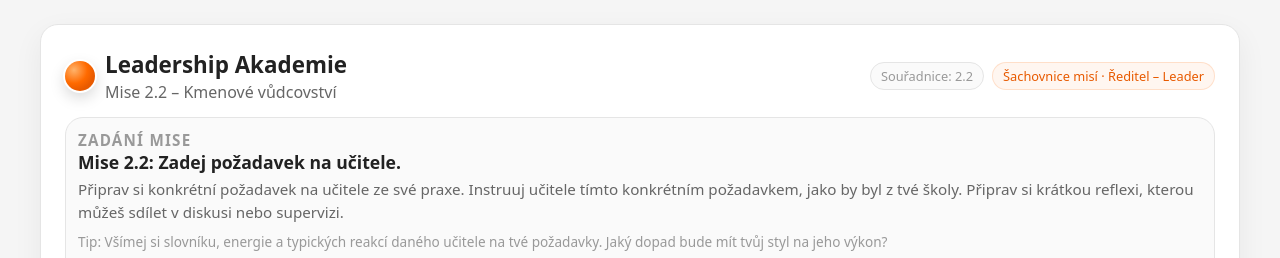
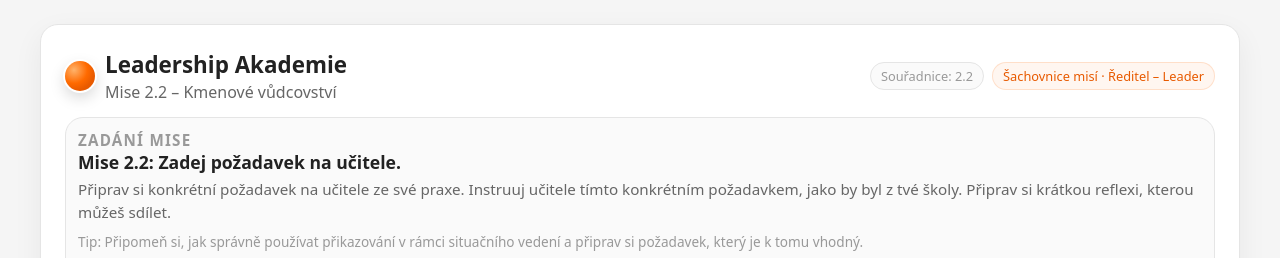
Before and after one commit to aiLeaderMiseHERo/LeadershipAkademie, a plain HTML site: page mise-2-2.html in a window 1280 px wide. Shown: the top 258 px of the page. Drawn offline with Linux system fonts and the light colour scheme; grey boxes are pictures that could not be loaded.

Commit message:
Update mise-2-2.html

```diff
--- a/mise-2-2.html
+++ b/mise-2-2.html
@@ -32,10 +32,10 @@
         <h2 class="panel-title">Zadání mise</h2>
         <div class="mission-name">Mise 2.2: Zadej požadavek na učitele. </div>
         <div class="mission-goal">
-          Připrav si konkrétní požadavek na učitele ze své praxe. Instruuj učitele tímto konkrétním požadavkem, jako by byl z tvé školy. Připrav si krátkou reflexi, kterou můžeš sdílet v diskusi nebo supervizi.
+          Připrav si konkrétní požadavek na učitele ze své praxe. Instruuj učitele tímto konkrétním požadavkem, jako by byl z tvé školy. Připrav si krátkou reflexi, kterou můžeš sdílet.
         </div>
         <div class="mission-meta">
-          Tip: Všímej si slovníku, energie a typických reakcí daného učitele na tvé požadavky. Jaký dopad bude mít tvůj styl na jeho výkon?
+          Tip: Připomeň si, jak správně používat přikazování v rámci situačního vedení a připrav si požadavek, který je k tomu vhodný.
         </div>
 
         <div class="video-container">
```
